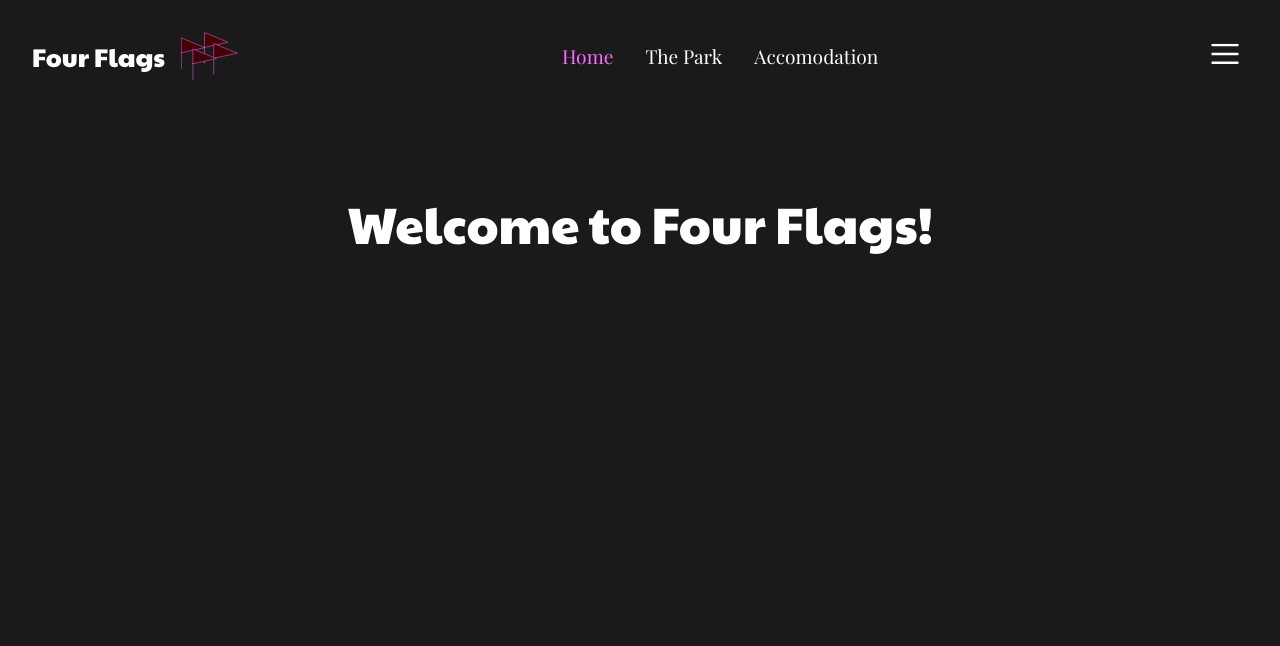
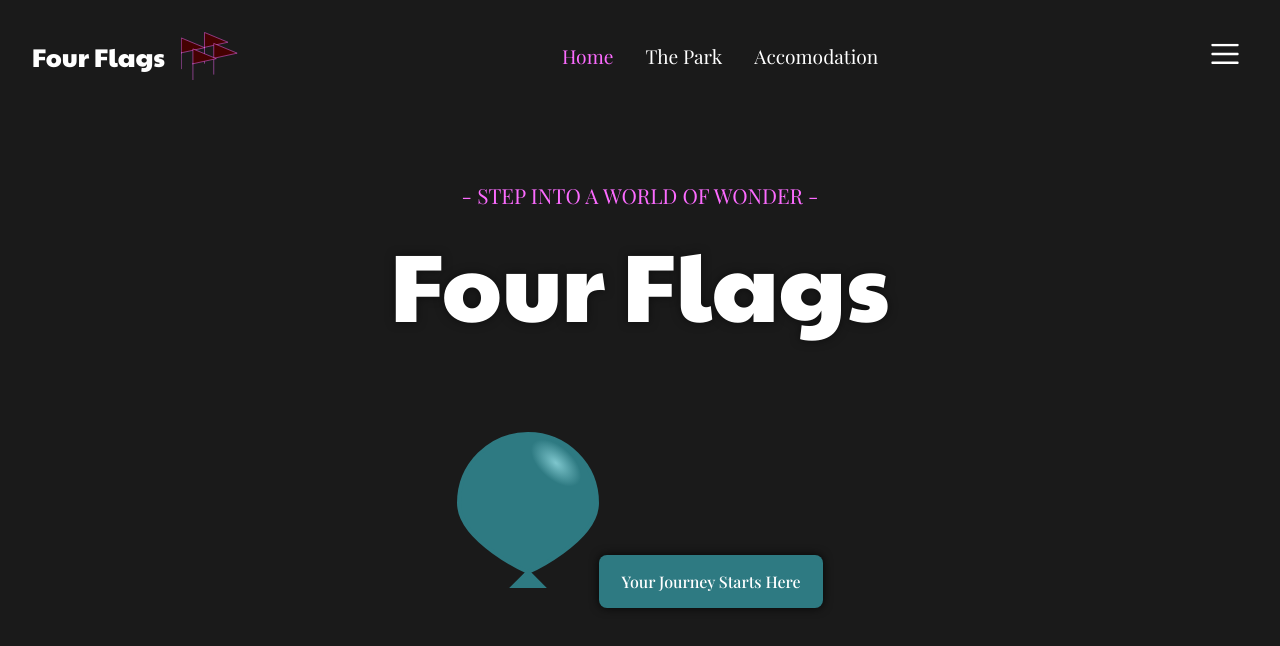
Before and after one commit to cecilialjungquist/four-flags, a React (Vite) app: page / in a window 1280 px wide. Shown: the top 646 px of the page. Built offline with nearby package versions, Linux system fonts and the light colour scheme; a web font is replaced by a local one.

Commit message:
Added home page styling

```diff
--- a/src/App.css
+++ b/src/App.css
@@ -41,14 +41,15 @@
     z-index: 999;
 }
 
-.hamburger-menu > nav {
+.hamburger-menu>nav {
     z-index: 998;
     position: fixed;
     top: 0;
     right: 0;
     width: 60vw;
     height: 100vh;
-    width: 100%;;
+    width: 100%;
+    ;
     display: flex;
     flex-direction: column;
     align-items: center;
@@ -57,7 +58,7 @@
     background-color: #2e7a82;
 }
 
-.hamburger-menu > nav a {
+.hamburger-menu>nav a {
     font-size: 1.4rem;
 }
 
@@ -140,7 +141,7 @@
     align-items: center;
 }
 
-.overlay > article {
+.overlay>article {
     max-width: 900px;
     background-color: #1a1a1a;
     padding: 4rem;
@@ -155,6 +156,7 @@
 .park-feature figure {
     max-width: 300px;
 }
+
 .park-feature figure img {
     width: 100%;
 }
@@ -178,9 +180,83 @@
 
 /* ACCOMODATION PAGE */
 
+.accomodation__section {
+    display: flex;
+    justify-content: center;
+    margin-bottom: 2rem ;
+}
+
 .accomodation__cardstack {
     display: flex;
+    justify-content: center;
     flex-wrap: wrap;
+    gap: 2rem
+}
+
+/* HOME PAGE */
+
+.home {
+    width: 100%;
+    min-height: 60vh;
+    display: flex;
+    flex-direction: column;
+    align-items: center;
+    justify-content: center;
+    text-align: center;
+}
+
+.home__h1 {
+    /* position: relative; */
+    z-index: 1;
+    font-size: 6rem;
+    text-shadow: 0px 0px 10px rgba(0, 0, 0, 0.5);
+    margin-top: 0;
+}
+
+.home__h1 span {
+    display: inline-block;
+}
+
+.home__h4 {
+    color: #FC6BFF;
+}
+
+.home__balloons img {
+    position: absolute;
+    z-index: 0;
+    bottom: -200px;
+}
+.home__balloons img:nth-of-type(1) {
+    left: 10%;
+}
+.home__balloons img:nth-of-type(2) {
+    left: 20%;
+    z-index: 2;
+}
+.home__balloons img:nth-of-type(3) {
+    left: 30%;
+}
+.home__balloons img:nth-of-type(4) {
+    left: 40%;
+}
+.home__balloons img:nth-of-type(5) {
+    left: 50%;
+}
+.home__balloons img:nth-of-type(6) {
+    left: 60%;
+    z-index: 2;
+}
+.home__balloons img:nth-of-type(7) {
+    left: 70%;
+}
+.home__balloons img:nth-of-type(8) {
+    left: 80%;
+}
+.home__balloons img:nth-of-type(9) {
+    left: 85%;
+}
+.home__balloons img:nth-of-type(10) {
+    left: 3%;
 }
 
 /* CARD */
@@ -191,6 +267,10 @@
     flex-direction: row;
     justify-content: space-between;
     min-width: 320px;
+}
+
+.card:hover {
+    box-shadow: 0px 0px 10px #FC6BFF;
 }
 
 .card figure {
--- a/src/components/Button.jsx
+++ b/src/components/Button.jsx
@@ -4,7 +4,7 @@ function Button({ action, children }) {
 
     const buttonVariants = {
         normal: {
-            boxShadow: '0px 0px 10px rgba(0, 0, 0, 0.5)',
+            boxShadow: '0px 0px 10px rgba(0, 0, 0, 0.8)',
             scale: 1
         },
         hover: {
@@ -12,7 +12,7 @@ function Button({ action, children }) {
             scale: 1,
         },
         tap: {
-            boxShadow: 'inset 0px 3px 5px rgba(0, 0, 0, 0.5)',
+            boxShadow: 'inset 0px 3px 5px rgba(0, 0, 0, 0.8)',
             scale: .9
         }
     };
--- a/src/components/Card.jsx
+++ b/src/components/Card.jsx
@@ -1,13 +1,36 @@
+import { motion } from "framer-motion";
 import Button from "./Button";
 
 function Card({ className = '', name, svg, desc }) {
+
+    const hoverVariants = {
+        normal: {
+            boxShadow: '0px 0px 0px #FC6BFF',
+            scale: 1
+        },
+        hover: {
+            boxShadow: '0px 0px 10px #FC6BFF',
+            scale: 1.02
+        },
+        transition: {
+            duration: 0.2,
+
+        }
+    }
+
 
     function handleClick() {
 
     }
 
     return (
-        <article className={`card ${className}`}>
+        <motion.article
+            variants={hoverVariants}
+            whileHover="hover"
+            initial="normal"
+            transition="transition"
+            className={`card ${className}`}
+        >
             <section className="card__section">
                 <figure>
                     <img src={`src/assets/${svg}`} />
@@ -15,8 +38,8 @@ function Card({ className = '', name, svg, desc }) {
                 <h3>{name}</h3>
                 <p>{desc}</p>
             </section>
-            <Button action={handleClick}>Book you stay now!</Button>
-        </article>
+            <Button action={handleClick}>Book your stay now!</Button>
+        </motion.article>
     );
 }
 
--- a/src/components/HamburgerMenu.jsx
+++ b/src/components/HamburgerMenu.jsx
@@ -57,6 +57,7 @@ function HamburgerMenu({ options }) {
         [
             ".path-top",
             { d: showMenu ? "M2 31.6985L44 2" : "M2 31.6985L44 31.6985"},
+            // Starts at the same time as prev animation = 0
             { at: "<" }
         ],
         [
--- a/src/components/Map.jsx
+++ b/src/components/Map.jsx
@@ -30,12 +30,6 @@ function Map() {
             <svg className="map-svg" xmlns="http://www.w3.org/2000/svg" width="612" height="1260" viewBox="0 0 612 1260" fill="none">
                 <motion.path variants={pathVariants} initial="hidden" animate="visible" d="M458.565 171.132V2H2V171.132H348.949L458.565 171.132ZM458.565 171.132L610 171.132V647.841H208.826V1102.43H330.234V906.177H522.183V1102.43H610V1258H2V980.711V476.742H458.565V171.132Z" stroke="#2e7a82" strokeWidth="4" strokeLinecap="round" />
             </svg>
-            {/* <svg className="map-svg" xmlns="http://www.w3.org/2000/svg" width="723" height="1260" viewBox="0 0 723 1260" fill="none">
-                <motion.path variants={pathVariants} initial="hidden" animate="visible" d="M541.918 171.132V2H2V171.132H412.29L541.918 171.132ZM541.918 171.132L721 171.132V647.841H246.585V1102.43H390.158V906.177H617.151V1102.43H721V1258H2V980.711V476.742H541.918V171.132Z" stroke="#FC6BFF" stroke-width="3" stroke-linecap="round" />
-            </svg> */}
-            {/* <svg className="map-svg" xmlns="http://www.w3.org/2000/svg" width="637" height="1192" viewBox="0 0 637 1192" fill="none">
-                <motion.path variants={pathVariants} initial="hidden" animate="visible" d="M1.5 1.5V429H363H635V763H217V1081.5H343.5V944H543.5V1081.5H635V1190.5H1.5" stroke="#2e7a82" strokeWidth="3" strokeLinecap="round" />
-            </svg> */}
             {renderedDots}
         </section>
     );
--- a/src/hooks/useFetchParkInfo.js
+++ b/src/hooks/useFetchParkInfo.js
@@ -124,7 +124,7 @@ function useFetchParkInfo(parkType) {
         {
             id: 15,
             name: 'EcoGlamp Oasis',
-            desc: 'Discover the perfect blend of adventure and relaxation in our budget-friendly glamping experience withextrodinary comfort.',
+            desc: 'Discover the perfect blend of adventure and relaxation in our budget-friendly glamping experience with extrodinary comfort.',
             offsetDistance: '90%',
             type: 'accomodation',
             svg: 'glamping.svg'
--- a/src/index.css
+++ b/src/index.css
@@ -30,6 +30,8 @@ body {
   padding: 2rem;
   background-color: #1a1a1a;
   box-shadow: 0px 0px 10px rgba(0, 0, 0, 0.5);
+  position: relative;
+  overflow: hidden;
 }
 
 main {
@@ -39,7 +41,10 @@ main {
   justify-content: center;
 }
 
-h1, h2, h3 {
+h1,
+h2,
+h3,
+h1 span {
   line-height: 1.1;
   font-family: 'Paytone One', sans-serif;
   margin: 1em 0;
--- a/src/pages/Accomodation.jsx
+++ b/src/pages/Accomodation.jsx
@@ -11,7 +11,7 @@ function Accomodation() {
     const cards = accomodation.map((item, i) => {
         return (
             <Card
-                title={item.title}
+                name={item.name}
                 svg={item.svg}
                 desc={item.desc}
                 className="card--small"
@@ -22,12 +22,14 @@ function Accomodation() {
 
     return (
         <section className="accomodation">
+            <section className="accomodation__section">
                 <motion.section animate={animate} initial={initial}>
                     <h2>Accomodation</h2>
                     <p>Experience unparalleled comfort and convenience during your stay at Four Flags Amusement Park. Our accommodations are designed with your utmost satisfaction in mind, ensuring a memorable and relaxing visit. Whether you choose a cozy room or a luxurious suite, you'll enjoy the perfect balance of modern amenities and enchanting surroundings.</p>
                     <p>Wake up to the magic of Four Flags right at your doorstep, and take in the breathtaking views of the park from your window. Enjoy a leisurely morning before embarking on a day filled with thrilling rides and captivating attractions. When the excitement of the park winds down, retreat to your comfortable haven to recharge for more adventures.</p>
                     <p>At Four Flags, we're committed to providing you with a stay that's as unforgettable as the park itself. Book your accommodations with us, and let the enchantment begin!</p>
                 </motion.section>
+            </section>
             <section className="accomodation__cardstack">
                 {cards}
             </section>
--- a/src/pages/Home.jsx
+++ b/src/pages/Home.jsx
@@ -1,10 +1,85 @@
-import { motion } from "framer-motion";
+import { motion, stagger, useAnimate } from "framer-motion";
+import { useEffect } from "react";
+import Button from "../components/Button";
 
 function Home() {
+    const [scope, animate] = useAnimate();
+
+    const initial = {
+        opacity: 0,
+        y: -100
+    }
+
+    const textAnimation = {
+        opacity: 1,
+        y: 0,
+        transition: {
+            delay: 1,
+            duration: 1,
+            type: 'spring',
+            damping: 10,
+            stiffness: 100,
+        }
+    }
+
+    const moveBalloon = {
+        opacity: [.3, 1, 1, 1],
+        rotate: [30, 0, -20, 0],
+        y: ['0vh', '-125vh']
+    }
+
+    let balloons = [];
+
+    for (let i = 0; i < 10; i++) {
+        const transition = {
+            duration: Math.random() + 2,
+            delay: Math.random()
+        }
+
+        if (i % 2 === 0) {
+            balloons.push(<motion.img key={i} animate={moveBalloon} transition={transition} src="/src/assets/balloon-green.svg" alt="Green balloon." />);
+        } else {
+            balloons.push(<motion.img key={i} animate={moveBalloon} transition={transition} src="/src/assets/balloon-pink.svg" alt="Pink balloon." />)
+        }
+    }
+
+    // Gör nåt med button här!
+    // useEffect(() => {
+    //     animate([
+    //     ])
+    // }, [])
+
+    async function handleClick() {
+        await animate([
+            [
+                "button",
+                { scale: 0 },
+                { duration: .2 },
+            ],
+            [
+                "img",
+                {  }
+            ]
+        ])
+        console.log(1)
+    }
+
 
     return (
-        <section>
-            <h1>Welcome to Four Flags!</h1>
+        <section className="home">
+            <motion.h4 initial={{ opacity: 0 }} animate={{ opacity: 1 }} className="home__h4">- STEP INTO A WORLD OF WONDER -</motion.h4>
+            <motion.h1 initial={initial} animate={textAnimation} className="home__h1">
+                Four Flags
+            </motion.h1>
+            <div className="home__balloons">
+                {balloons}
+            </div>
+            <div className="home__button-container" ref={scope}>
+                <motion.img src="/src/assets/balloon-green.svg" alt="Green balloon" />
+                <Button action={handleClick}>
+                    Your Journey Starts Here
+                </Button>
+            </div>
         </section>
     );
 }
```
Also changed, not shown: src/assets/balloon-green.svg (added), src/assets/balloon-pink.svg (added). Lines whose indentation alone changed are shown as unchanged.
